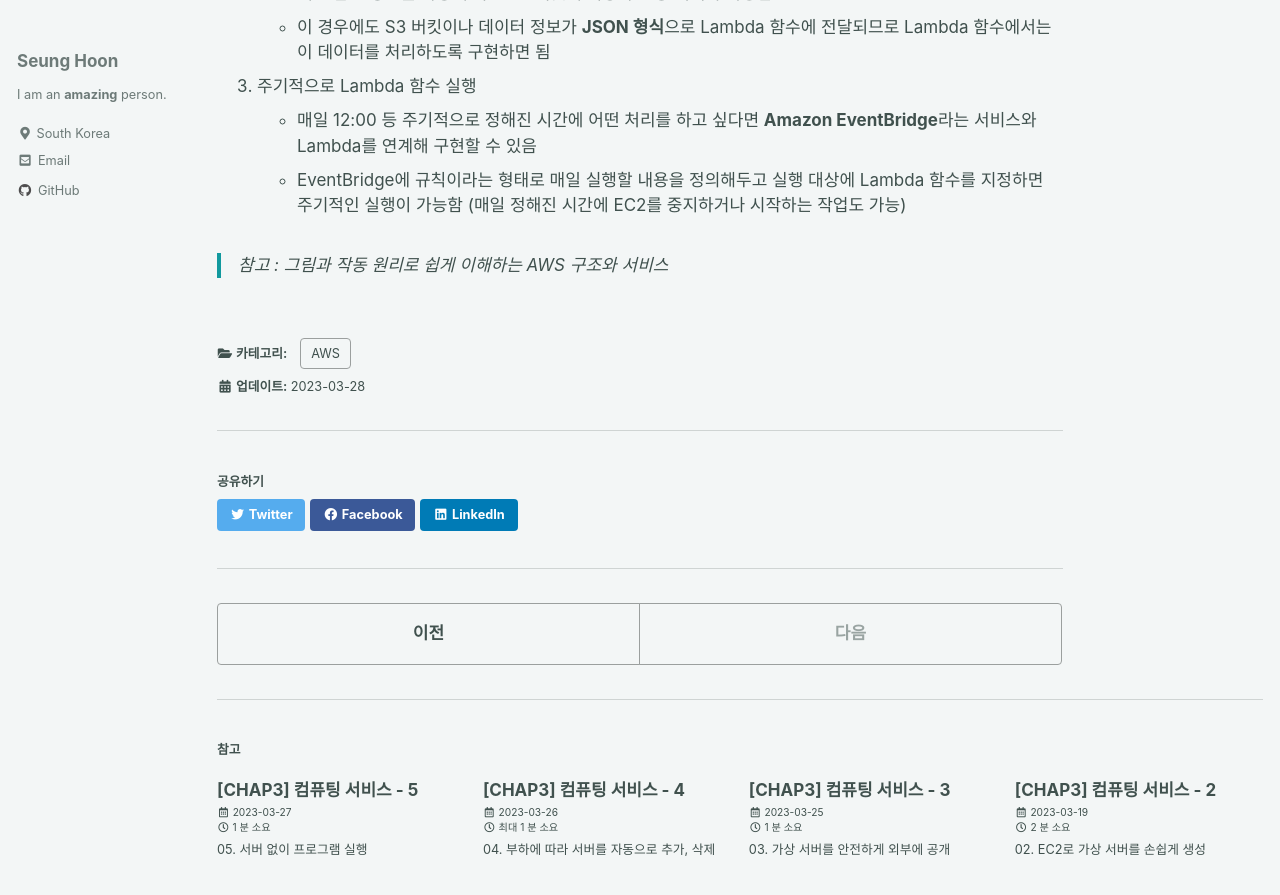
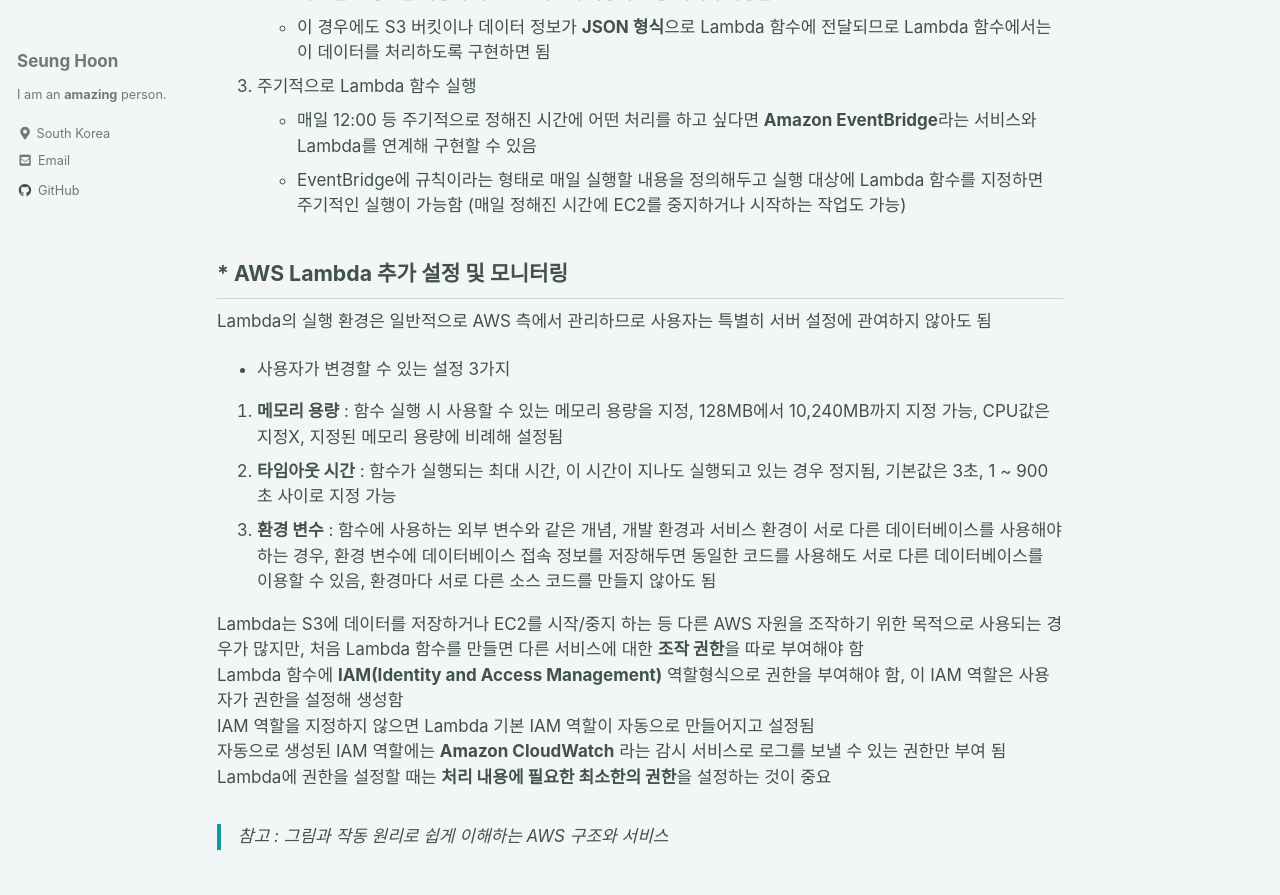
Before and after one commit to ibk01161/ibk01161.github.io, a Jekyll site: the page built from _posts/2023-03-28-aws3_06.md, in a window 1280 px wide and 900 px high, scrolled down 739 px. Shown: the top 895 px of the window. Built offline with Jekyll 4.4.1, drawn with Linux system fonts in a browser that asks for light colours; cached includes are drawn as plain includes.

Commit message:
Add Post

```diff
--- a/_posts/2023-03-28-aws3_06.md
+++ b/_posts/2023-03-28-aws3_06.md
@@ -30,4 +30,26 @@ Lambda 함수는 입력받은 데이터를 처리하기도 하지만, **다른 A
   - EventBridge에 규칙이라는 형태로 매일 실행할 내용을 정의해두고 실행 대상에 Lambda 함수를 지정하면 주기적인 실행이 가능함 (매일 정해진 시간에 EC2를 중지하거나 시작하는 작업도 가능)
 
 
+## * AWS Lambda 추가 설정 및 모니터링
+
+Lambda의 실행 환경은 일반적으로 AWS 측에서 관리하므로 사용자는 특별히 서버 설정에 관여하지 않아도 됨
+
+* 사용자가 변경할 수 있는 설정 3가지
+
+1. **메모리 용량** : 함수 실행 시 사용할 수 있는 메모리 용량을 지정, 128MB에서 10,240MB까지 지정 가능, CPU값은 지정X, 지정된 메모리 용량에 비례해 설정됨
+2. **타임아웃 시간** : 함수가 실행되는 최대 시간, 이 시간이 지나도 실행되고 있는 경우 정지됨, 기본값은 3초, 1 ~ 900초 사이로 지정 가능
+3. **환경 변수** : 함수에 사용하는 외부 변수와 같은 개념, 개발 환경과 서비스 환경이 서로 다른 데이터베이스를 사용해야 하는 경우, 환경 변수에
+데이터베이스 접속 정보를 저장해두면 동일한 코드를 사용해도 서로 다른 데이터베이스를 이용할 수 있음, 환경마다 서로 다른 소스 코드를 만들지 않아도 됨
+
+Lambda는 S3에 데이터를 저장하거나 EC2를 시작/중지 하는 등 다른 AWS 자원을 조작하기 위한 목적으로 사용되는 경우가 많지만, 처음 Lambda 함수를 만들면 다른 서비스에 대한 **조작 권한**을 따로 부여해야 함
+Lambda 함수에 **IAM(Identity and Access Management)** 역할형식으로 권한을 부여해야 함, 이 IAM 역할은 사용자가 권한을 설정해 생성함
+IAM 역할을 지정하지 않으면 Lambda 기본 IAM 역할이 자동으로 만들어지고 설정됨
+자동으로 생성된 IAM 역할에는 **Amazon CloudWatch** 라는 감시 서비스로 로그를 보낼 수 있는 권한만 부여 됨
+Lambda에 권한을 설정할 때는 **처리 내용에 필요한 최소한의 권한**을 설정하는 것이 중요
+
+
+
+
+
+
 > 참고 : 그림과 작동 원리로 쉽게 이해하는 AWS 구조와 서비스
```
